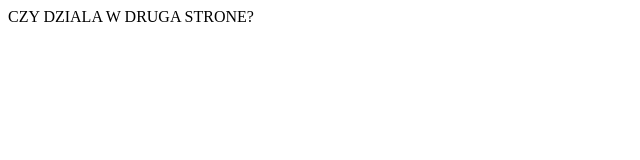
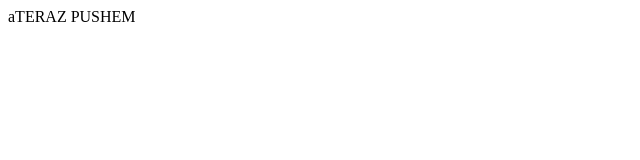
Before and after one commit to Marcin13/cssButtons, a plain HTML site: page index.html in a window 1280 px wide. Shown: the whole page, without its empty margins (0-640 px from the left). Drawn offline with Linux system fonts and the light colour scheme.

Commit message:
Update index.html

```diff
--- a/index.html
+++ b/index.html
@@ -11,6 +11,6 @@ and open the template in the editor.
         <meta name="viewport" content="width=device-width, initial-scale=1.0">
     </head>
     <body>
-        <div>CZY DZIALA W DRUGA STRONE?</div>
+        <div>aTERAZ PUSHEM</div>
     </body>
 </html>
```
